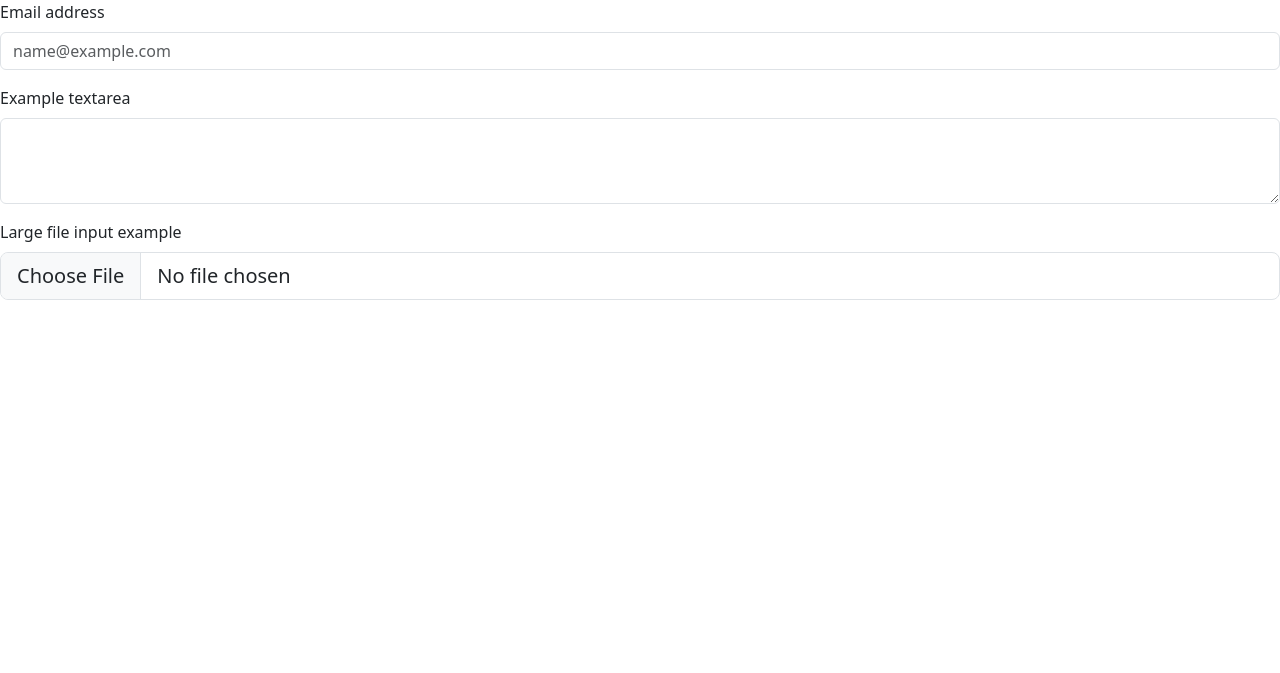
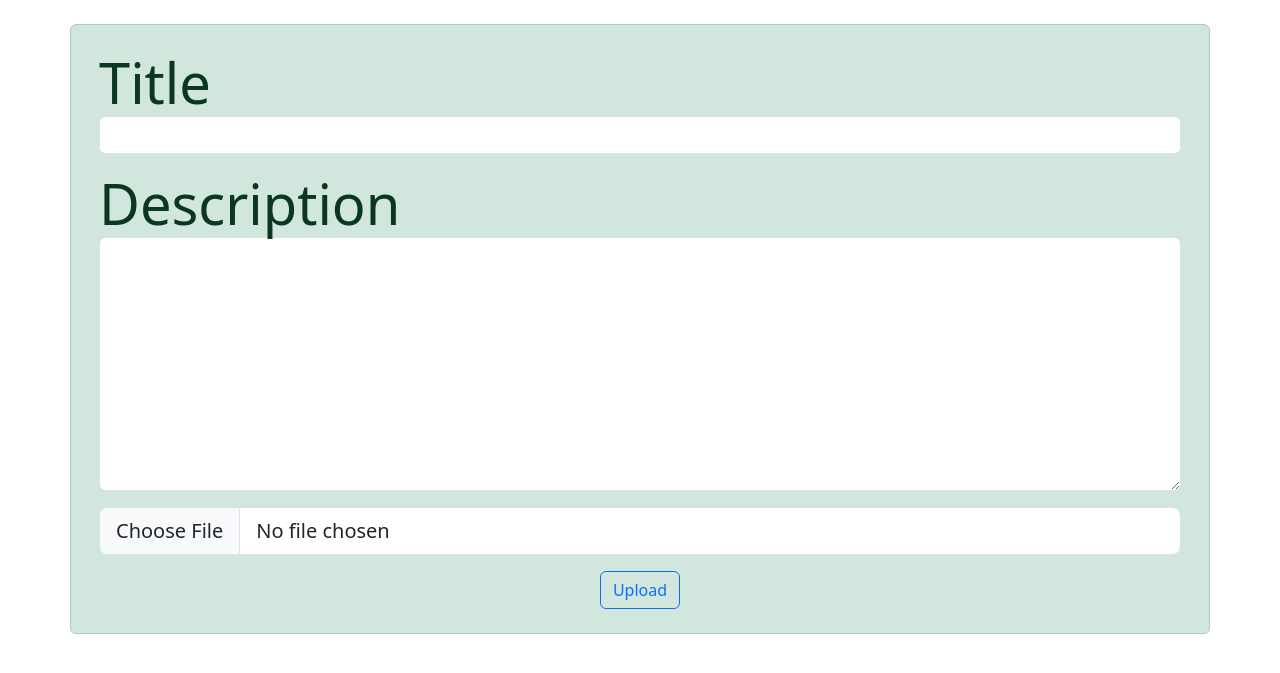
Before and after one commit to saravanamuthu1/Filesave, a Django app: template filesite/templates/main/upload.html in a window 1280 px wide. Shown: the part 56-729 px from the top of the page. Run offline with Django 4.2, Linux system fonts and the light colour scheme; the template is opened without the code that fills it, so the values that code supplies are empty.

Commit message:
finished wiht upload page

```diff
--- a/filesite/models.py
+++ b/filesite/models.py
@@ -5,7 +5,7 @@ class User(models.Model):
     userName = models.CharField(max_length=50,default='admin',null=False)
     password=models.CharField(max_length=50,default='root',null=False)
     def __str__(self):
-        return self.user
+        return self.userName
 # add post clas
 class Post(models.Model):
     user = models.ForeignKey(User, on_delete=models.CASCADE)
--- a/filesite/templates/main/login.html
+++ b/filesite/templates/main/login.html
@@ -1,6 +1,8 @@
 {% extends 'main/base.html' %}
 
 {% block content %}
+<div class="container my-4">
+  <div class="container">
 <form action="{% url 'loginpage' %}" method="post">
     {% csrf_token %}
     <div class="form-group">
@@ -11,9 +13,11 @@
       <label for="exampleInputPassword1">Password</label>
       <input type="password" class="form-control" name="loginpwd" required id="exampleInputPassword1">
     </div>
-    <div class="modal-footer">
+    <div class="modal-footer py-2 text-center">
       <button type="submit" class="btn btn-primary">Login</button>
     </div>
   </form>
+  </div>
+  </div>
 
   {% endblock content %}
--- a/filesite/templates/main/upload.html
+++ b/filesite/templates/main/upload.html
@@ -1,17 +1,34 @@
 {% extends 'main/base.html' %}
 {% block title %}upload Page{% endblock %}
 {% block content %}
-<div class="mb-3">
-    <label for="exampleFormControlInput1" class="form-label">Email address</label>
-    <input type="email" class="form-control" id="exampleFormControlInput1" placeholder="name@example.com">
+{% if messages %}
+{% for message in messages %}
+<div class="alert alert-success alert-dismissible">
+  <a href=""class="close" data-dismiss="alert" aria-label="close">&times;</a>
+  <strong>{{message}}</strong>
+</div>
+{% endfor %}
+{% endif %}
+<div class="container my-4 alert alert-success">
+  <div class="container">
+      <form action="{% url 'uploadpage' request.session.user_name %}" method="post" enctype="multipart/form-data">
+        {% csrf_token %}
+      <div class="form-group py-2">
+    <label for="exampleFormControlInput1" class="display-4">Title</label>
+  <input type="text" class="form-control" name="title" id="exampleFormControlInput1" required>
+</div>
+<div class="form-group py-2">
+  <label for="exampleFormControlTextarea1" class="display-4">Description</label>
+  <textarea class="form-control" name="desc" id="exampleFormControlTextarea1" rows="10" required></textarea>
+</div>
+
+  <div class=py-2>
+    <input class="form-control form-control-lg" name="files" id="formFileLg" type="file">
   </div>
-  <div class="mb-3">
-    <label for="exampleFormControlTextarea1" class="form-label">Example textarea</label>
-    <textarea class="form-control" id="exampleFormControlTextarea1" rows="3"></textarea>
+  <div class ="py-2 text-center">
+  <input type="submit" value="Upload" class="btn btn-outline-primary">
+</div>
+</form>
   </div>
-  <div>
-    <label for="formFileLg" class="form-label">Large file input example</label>
-    <input class="form-control form-control-lg" id="formFileLg" type="file">
   </div>
-
 {% endblock content %}
--- a/filesite/urls.py
+++ b/filesite/urls.py
@@ -4,6 +4,6 @@ from . import views
 urlpatterns = [
     path('',views.Homeview.as_view(),name='homepage'),
     path('login/',views.Loginview.as_view(),name='loginpage'),
-    path('upload/',views.Uploadview.as_view(),name='uploadpage'),
+    path('<str:user_name>/upload',views.Uploadview.as_view(),name='uploadpage'),
     path('logout/',views.Logoutview.as_view(),name='logoutpage'),
 ]
--- a/savefile/settings.py
+++ b/savefile/settings.py
@@ -76,7 +76,7 @@ WSGI_APPLICATION = 'savefile.wsgi.application'
 DATABASES = {
     'default': {
        'ENGINE': 'django.db.backends.sqlite3',
-         'NAME': BASE_DIR / 'db.sqlite3',
+         'NAME': BASE_DIR / 'filesave',
  }
 }
 
```
Also changed, not shown: filesite/views.py (+14 -5 lines), db.sqlite3, 2 other files.
